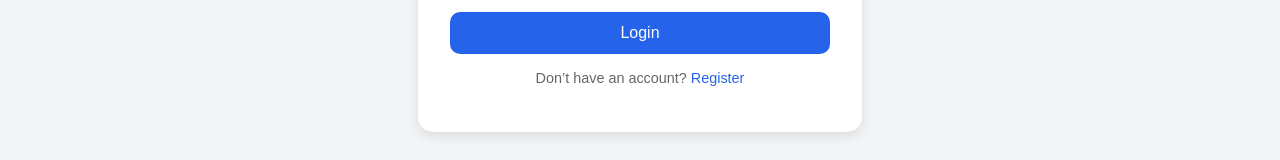
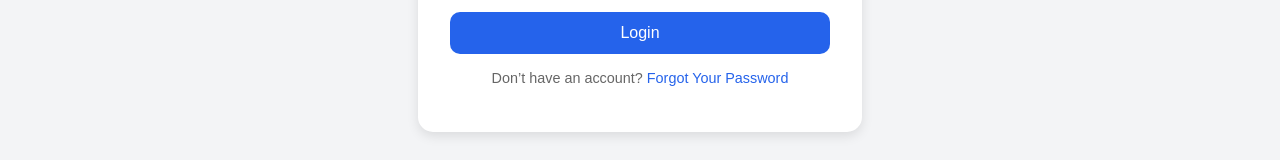
Before and after one commit to MoUzaid/TrackMyBus_v2, a React (Create React App) app in the folder Frontend/my-app/: page /driver-login in a window 1280 px wide. Shown: the part 579-739 px from the top of the page. Built offline with nearby package versions, Linux system fonts and the light colour scheme; no server answers.

Commit message:
Done some Changes

```diff
--- a/Frontend/my-app/src/components/Driver/LoginDriver.js
+++ b/Frontend/my-app/src/components/Driver/LoginDriver.js
@@ -93,8 +93,8 @@ const LoginDriver = () => {
 
         <p className="auth-text">
           Don’t have an account?{" "}
-          <Link to="/driver-register" className="auth-link">
-            Register
+          <Link to="/forgot-password-driver" className="auth-link">
+            Forgot Your Password
           </Link>
         </p>
       </form>
```
